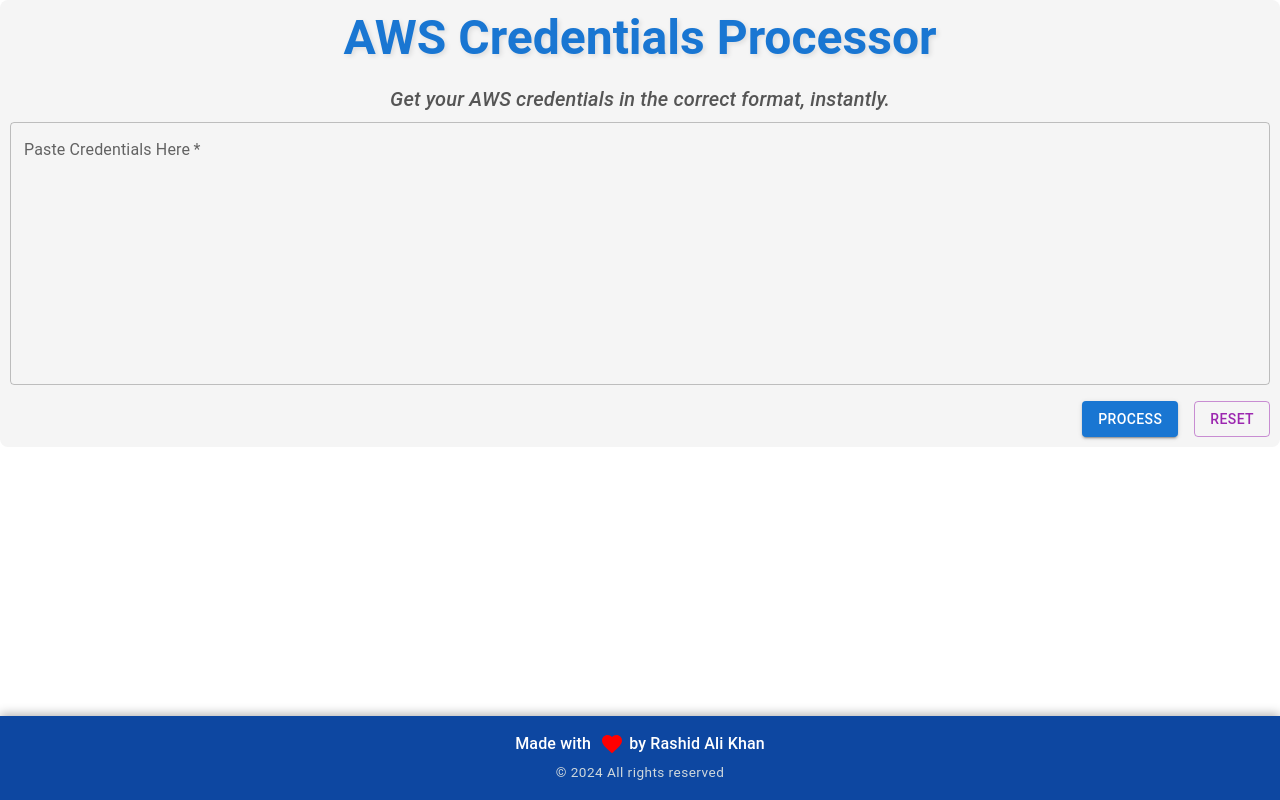
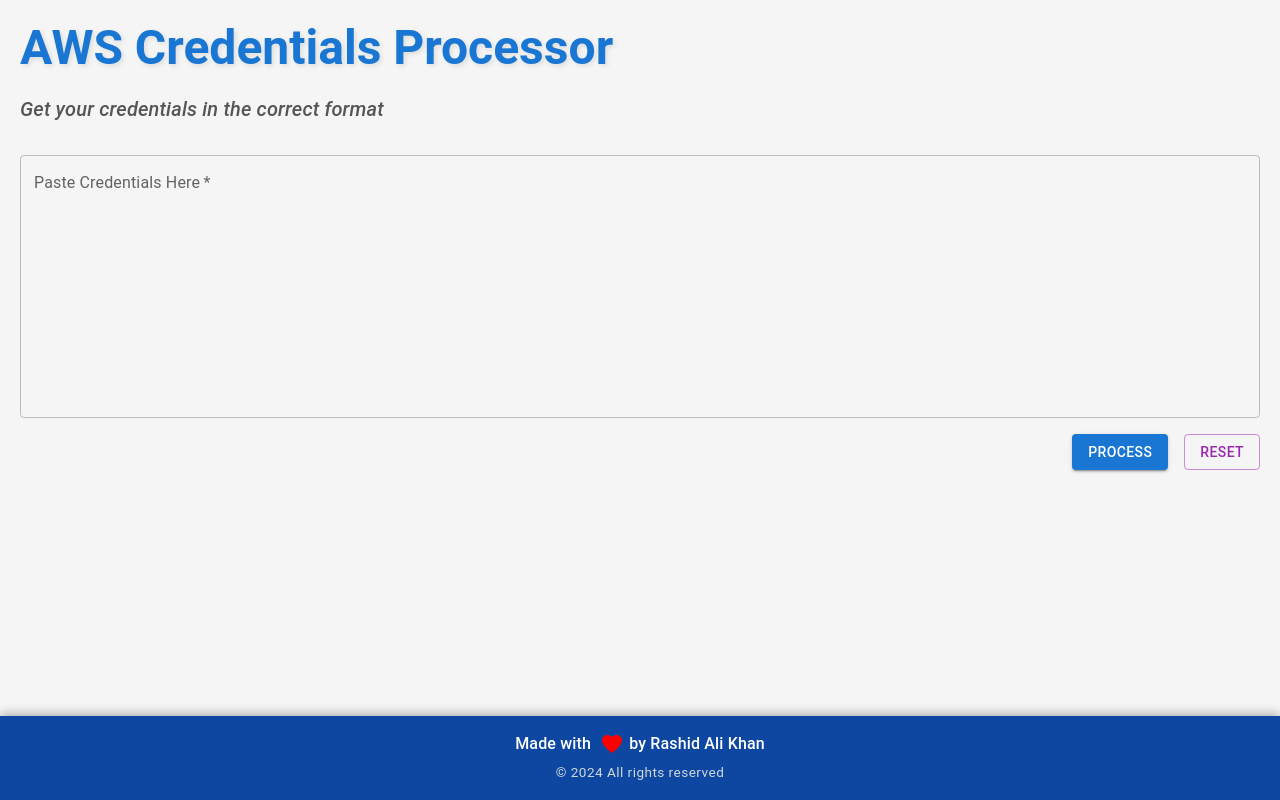
Before and after one commit to zsskar/aws_credentials_processor, a React (Create React App) app: page / in a window 1280 px wide. Built offline with nearby package versions, Linux system fonts and the light colour scheme.

Commit message:
added footer

```diff
--- a/src/ProcessAWSCredentials.js
+++ b/src/ProcessAWSCredentials.js
@@ -1,10 +1,8 @@
-import React, { useState } from "react";
-import { TextField, Button, Box, Typography, IconButton } from "@mui/material";
-import { ContentCopy } from "@mui/icons-material";
-import { toast } from "react-toastify";
-import { Prism as SyntaxHighlighter } from "react-syntax-highlighter";
-import { materialDark } from "react-syntax-highlighter/dist/esm/styles/prism"; // Dark theme
-import Footer from "./Footer";
+import React, { useState } from 'react';
+import { Box, Typography, Button, TextField, IconButton } from '@mui/material';
+import { toast } from 'react-toastify';
+import ContentCopy from '@mui/icons-material/ContentCopy';
+import Footer from './Footer'; // Assuming your footer is a separate component
 
 const ProcessAWSCredentials = () => {
     const [inputValue, setInputValue] = useState("");
@@ -30,7 +28,7 @@
 
         // Check if the input starts with 'aws_secret_access_key'
         if (!inputValue.trim().startsWith("aws_secret_access_key")) {
-            toast.error("Invalid credentials format!");
+            toast.error("Invalid credentials format !");
             return;
         }
 
@@ -50,17 +48,20 @@
     };
 
     return (
-        <Box sx={{ padding: "10px", backgroundColor: "#f5f5f5", borderRadius: "8px", margin: "0 auto", textAlign: "center" }}>
+        <Box sx={{ height: '100vh', display: 'flex', flexDirection: 'column' }}>
+            {/* Main Content */}
+            <Box sx={{ flex: 1, overflowY: 'auto', padding: '20px', backgroundColor: '#f5f5f5' }}>
                 {/* Headline */}
                 <Typography variant="h3" gutterBottom sx={{ fontWeight: "bold", color: "#1976d2", textShadow: "2px 2px 5px rgba(0, 0, 0, 0.1)" }}>
                     AWS Credentials Processor
                 </Typography>
 
                 {/* Tagline */}
-            <Typography variant="h6" gutterBottom sx={{ fontStyle: "italic", color: "#555" }}>
-                Get your AWS credentials in the correct format, instantly.
+                <Typography variant="h6" gutterBottom sx={{ fontStyle: "italic", color: "#555", marginBottom: "30px" }}>
+                    Get your credentials in the correct format
                 </Typography>
 
+                {/* Form */}
                 <form onSubmit={handleSubmit}>
                     <TextField
                         label="Paste Credentials Here"
@@ -77,7 +78,7 @@
                         required
                     />
 
-                <Box sx={{ display: 'flex', gap: 2, justifyContent: "flex-end" }}>
+                    <Box sx={{ display: 'flex', gap: 2, float: 'right' }}>
                         <Button type="submit" variant="contained" color="primary">
                             Process
                         </Button>
@@ -87,41 +88,24 @@
                     </Box>
                 </form>
 
+                {/* Output */}
                 {outputValue && (
-                <Box mt={6} sx={{ position: 'relative', border: '1px solid #ccc', borderRadius: '8px', backgroundColor: '#f5f5f5', padding: '16px', }}>
+                    <Box mt={6} sx={{ position: 'relative', border: '1px solid #ccc', borderRadius: '8px', backgroundColor: '#000', padding: '16px', fontFamily: 'monospace', color: '#fff', overflowX: 'auto' }}>
                         <IconButton
                             onClick={handleCopy}
                             sx={{ position: 'absolute', top: '8px', right: '8px', backgroundColor: '#fff', '&:hover': { backgroundColor: '#f0f0f0' } }}
                         >
                             <ContentCopy />
                         </IconButton>
-
-                    <Typography sx={{ textAlign: "left", color: '#1976d2' }} variant="h6" gutterBottom>Processed Credentials:</Typography>
-
-                    {/* Code highlighter */}
-                    <SyntaxHighlighter
-                        language="bash"
-                        style={materialDark} // Dark theme for black background
-                        showLineNumbers={true}
-                        wrapLines={true}
-                        customStyle={{
-                            backgroundColor: "#000", // Set background to black
-                            padding: "16px",
-                            borderRadius: "8px",
-                            fontSize: "14px",
-                            overflowX: "auto",
-                            color: "#fff", // Set default text color to white
-                        }}
-                        codeTagProps={{
-                            style: {
-                                backgroundColor: "transparent", // Remove background from highlighted text
-                            },
-                        }}
-                    >
+                        <Typography variant="h6" gutterBottom>Processed Credentials:</Typography>
+                        <pre style={{ whiteSpace: 'pre-wrap', wordWrap: 'break-word', margin: 0 }}>
                             {outputValue}
-                    </SyntaxHighlighter>
+                        </pre>
                     </Box>
                 )}
+            </Box>
+
+            {/* Footer */}
             <Footer />
         </Box>
     );
```
Lines whose indentation alone changed are shown as unchanged.
